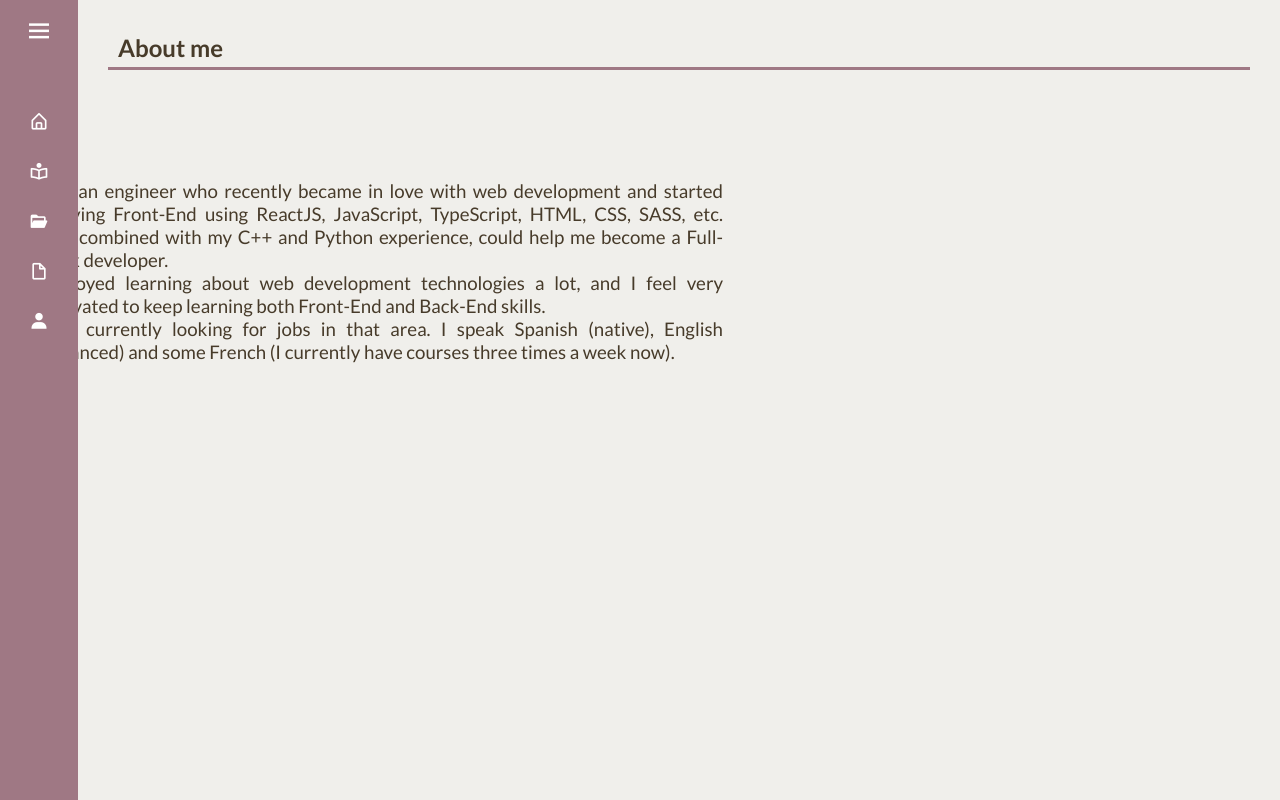
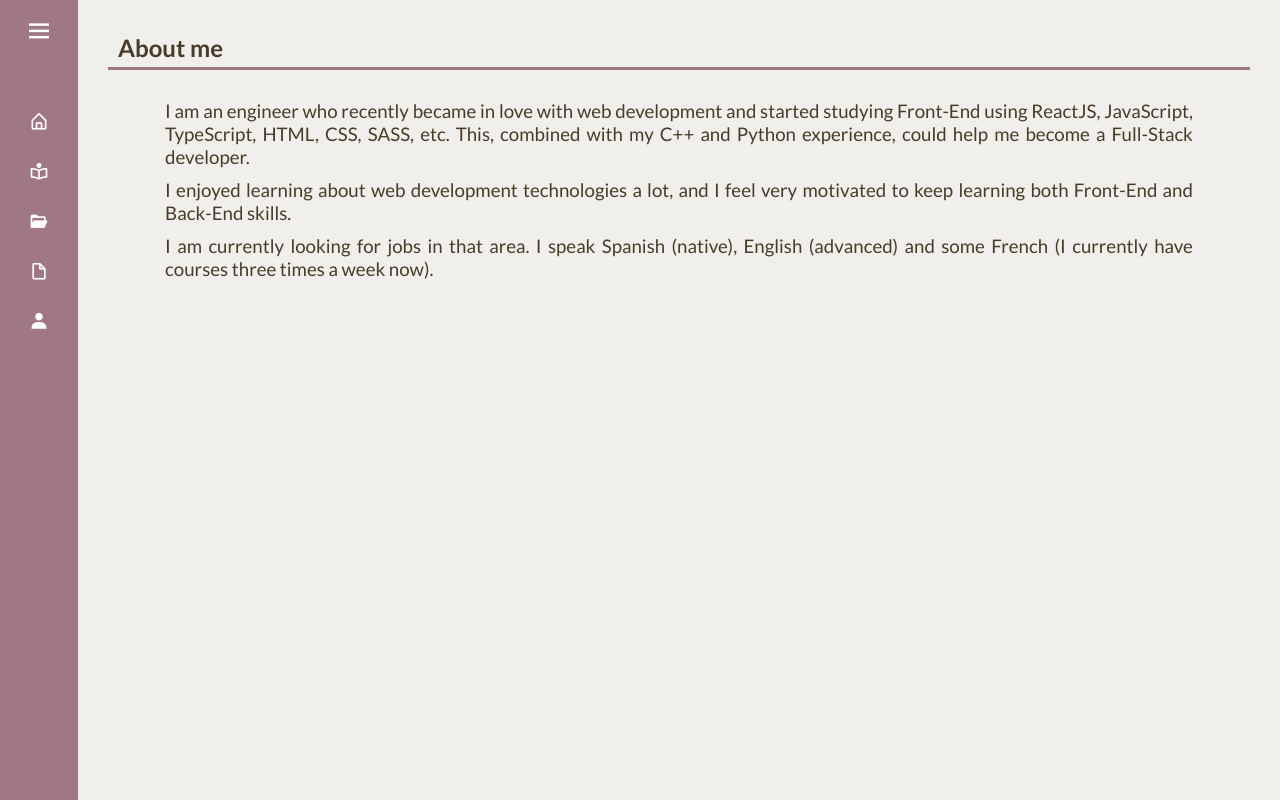
Before and after one commit to catwin94/catwin94.github.io, a React (Create React App) app: page /aboutMe in a window 1280 px wide. Built offline with nearby package versions, Linux system fonts and the light colour scheme.

Commit message:
changing aboutMe component s styles

```diff
--- /dev/null
+++ b/src/assets/styles/aboutMe.scss
@@ -0,0 +1,8 @@
+.aboutMe {
+  width: 90%;
+  margin: 0 10rem;
+
+  & p {
+    margin-bottom: 1rem;
+  }
+}
--- a/src/assets/styles/background.scss
+++ b/src/assets/styles/background.scss
@@ -51,6 +51,7 @@
   & h3 {
     font-size: 2rem;
     padding: 0 1rem 0.5rem 1rem;
+    margin-top: 2rem;
   }
 }
 
--- a/src/assets/styles/home.scss
+++ b/src/assets/styles/home.scss
@@ -32,28 +32,6 @@
     font-size: medium;
   }
 }
-
-//Usando grid
-// .mainContainer {
-//   display: grid;
-//   grid-template-columns: 78px auto;
-//   width: 100vw;
-//   transition: all 0.7s ease;
-// }
-// .sidebarContent {
-//   position: fixed;
-//   background: $dpink;
-//   height: 200vh;
-//   grid-column-start: 1;
-//   grid-column-end: 2;
-//   transition: all 0.5s ease;
-// }
-
-// .homeContent {
-//   grid-column-start: 2;
-//   grid-column-end: 3;
-//   transition: all 0.5s ease;
-// }
 
 .presentationContainer {
   display: flex;
@@ -96,10 +74,9 @@
   display: flex;
   flex-direction: column;
   width: 100%;
-  // border: 2px pink solid;
   justify-content: center;
   align-items: center;
-  padding: 4rem;
+  // padding: 4rem;
   font-size: 1.87rem;
 }
 
@@ -107,14 +84,8 @@
   display: flex;
   flex-direction: column;
   align-items: flex-start;
-  width: 60vw;
-  padding: 4rem;
   margin: 0rem;
-  margin-left: -60rem;
-  // background: $dviolet;
-  // box-shadow: 0px 0px 23px 0px rgba(0, 0, 0, 0.6);
   border-radius: 10px;
-  // color: $white;
   color: $fontDark;
   line-height: 2.3rem;
   & h3 {
--- a/src/screens/AboutMe.jsx
+++ b/src/screens/AboutMe.jsx
@@ -1,8 +1,7 @@
 import React from "react";
-
 import Sidebar from "../components/Sidebar.jsx";
-
 import "../assets/styles/home.scss";
+import "../assets/styles/aboutMe.scss";
 import { useSelector } from "react-redux";
 
 const AboutMe = () => {
@@ -16,8 +15,9 @@ const AboutMe = () => {
           <div className="mainTitle">
             <h1>About me</h1>
           </div>
+
           <section className="dataContainer ">
-            <div className="infoContainer">
+            <div className="infoContainer aboutMe">
               {aboutMe.map((text, key) => (
                 <p key={key}>{text}</p>
               ))}
```
